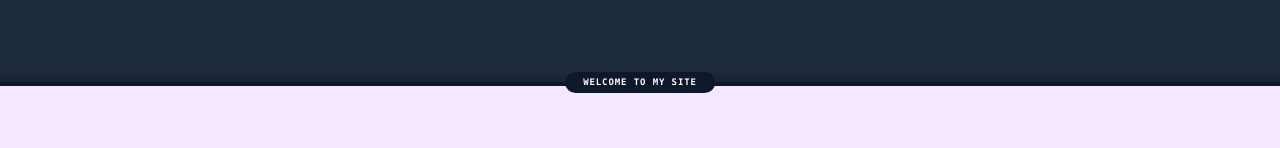
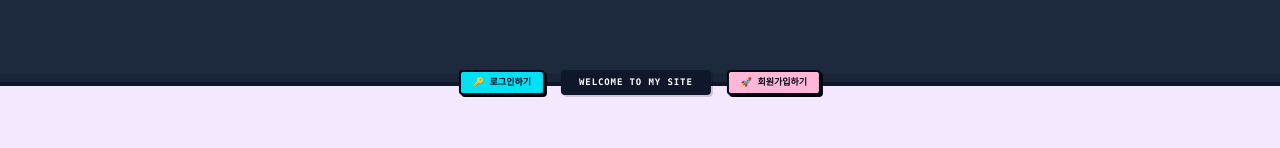
Before and after one commit to yangdahyee/skywalker, a React (Vite) app: page / in a window 1280 px wide. Shown: the part 440-588 px from the top of the page. Built offline with nearby package versions, Linux system fonts and the light colour scheme; no server answers.

Commit message:
🎨 design: 메인화면 및 내비게이션 모달 내 인증 UI 레이아웃 개편
- MainPage.tsx 로그인/회원가입/로그아웃 버튼
- DesktopMenu.tsx 내비게이션 모달 내부 디자인 변경

```diff
--- a/src/components/DesktopMenu.tsx
+++ b/src/components/DesktopMenu.tsx
@@ -84,14 +84,22 @@ export default function DesktopMenu({ setIsModalOpen }: DesktopMenuProps) {
             className="bg-[#FFFDF9] border-[4px] border-slate-900 rounded-2xl p-1 shadow-[10px_10px_0px_0px_rgba(0,0,0,1)] w-[460px] flex flex-col overflow-hidden opacity-0 select-none text-slate-900"
           >
             {/* 상단 윈도우 컨트롤 헤더 */}
-            <div className="bg-slate-900 text-[#FDF2E9] text-[11px] font-black px-4 py-2 flex items-center justify-between tracking-widest">
+            <div className="bg-slate-900 text-[#FDF2E9] text-[11px] rounded-xl font-black px-4 py-2 flex items-center justify-between tracking-widest">
               <span>📂 SPACE_OS_HUD:\PROJECTS_MENU</span>
               <button
                 onClick={handleClose}
-                className="bg-[#FF6B6B] border-2 border-slate-900 text-slate-950 font-black text-[12px] w-6 h-6 flex items-center justify-between items-center justify-center rounded shadow-[1.5px_1.5px_0px_rgba(0,0,0,1)] hover:bg-rose-500 active:translate-x-[1px] active:translate-y-[1px] active:shadow-none transition-all cursor-pointer"
+                className="bg-[#FF6B6B] border-2 border-slate-900  text-slate-950 font-black text-[12px] w-6 h-6 flex items-center justify-between items-center justify-center rounded shadow-[1.5px_1.5px_0px_rgba(0,0,0,1)] hover:bg-rose-500 active:translate-x-[1px] active:translate-y-[1px] active:shadow-none transition-all cursor-pointer"
               >
                 ×
               </button>
+            </div>
+
+            {/* 유저 정보 / 상태 */}
+            <div className="bg-slate-100 border-b-2 border-slate-900 p-2 text-[9px] font-black text-slate-600 flex justify-between px-4 items-center select-none">
+              <div className=" text-slate-900 py-0.5 text-[11px] tracking-wide uppercase ">{isLoggedIn ? `PILOT: ${user?.user_metadata?.nickname || "AUTHENTICATED"}` : "ANONYMOUS_DRIVE"}</div>
+              <div>
+                STATUS: <span className="text-emerald-600">ONLINE</span>
+              </div>
             </div>
 
             {/* 윈도우 폴더 내부 링크 보드 */}
@@ -211,11 +219,11 @@ export default function DesktopMenu({ setIsModalOpen }: DesktopMenuProps) {
                     handleSignOut()
                     setIsOpen(false)
                   }}
-                  className="flex flex-col items-center p-3 border-2 border-dashed border-transparent hover:border-red-500 hover:bg-red-50 rounded-xl cursor-pointer transition-all group col-span-2"
+                  className="flex flex-col items-center p-3 border-2 border-dashed border-transparent hover:border-red-500 hover:bg-red-50 rounded-xl cursor-pointer transition-all group"
                 >
                   <div className="w-11 h-11 text-red-400 group-hover:scale-110 transition-transform filter drop-shadow-[2px_2px_0px_rgba(0,0,0,1)]">
                     <svg viewBox="0 0 100 100" className="w-full h-full">
-                      <rect x="20" y="15" width="60" height="70" fill="#F87171" stroke="#1A1A1A" strokeWidth="4" />
+                      <rect x="15" y="15" width="60" height="70" fill="#F87171" stroke="#1A1A1A" strokeWidth="4" />
                       <polygon points="65,50 45,30 45,42 25,42 25,58 45,58 45,70" fill="#FFF" stroke="#1A1A1A" strokeWidth="3" />
                     </svg>
                   </div>
@@ -261,15 +269,10 @@ export default function DesktopMenu({ setIsModalOpen }: DesktopMenuProps) {
               )}
             </div>
 
-            {/* 하단 시스템 스태터스 바 영역에 닉네임 동적 렌더링 */}
-            <div className="bg-slate-100 border-t-2 border-slate-900 p-2 text-[9px] font-black text-slate-600 flex justify-between px-4 items-center">
-              <div>
-                STATUS: <span className="text-emerald-600">ONLINE</span>
-              </div>
-              {/* 로그인 시 닉네임이 시스템 정보창에 흐르게  */}
-              <div className="bg-slate-900 text-yellow-300 px-2 py-0.5 text-[8px] tracking-wide uppercase shadow-[1px_1px_0px_rgba(0,0,0,1)]">
-                {isLoggedIn ? `📟 PILOT: ${user?.user_metadata?.nickname || "AUTHENTICATED"}` : "📟 ANONYMOUS_DRIVE"}
-              </div>
+            {/* 하단 시스템 인포 영역 장식용 패널 유지 */}
+            <div className="bg-slate-900 border-t-2 rounded-xl border-slate-950 p-2 text-[8px] font-bold text-slate-500 flex justify-between px-4">
+              <span>SYSTEM: GLOBAL_NAV_ACTIVE</span>
+              <span>ITEMS: {isLoggedIn ? "7" : "8"}</span>
             </div>
           </div>
         </div>
--- a/src/hooks/mutations/use-sign-out.ts
+++ b/src/hooks/mutations/use-sign-out.ts
@@ -24,7 +24,7 @@ export const useSignOut = () => {
       console.log("Cockpit System Terminated. Safe Escape Success.")
 
       // 3. 다시 로그인 관문 페이지로 전송
-      navigate("/login")
+      navigate("/")
     },
 
     // TS/ESLint 에러 대응: 묵인용 any를 제거하고 공식 AuthError 스펙 지정
--- a/src/pages/MainPage.tsx
+++ b/src/pages/MainPage.tsx
@@ -1,10 +1,17 @@
 // src/pages/MainPage.tsx
+import { useNavigate } from "react-router-dom"
 import GroguSvg from "../assets/svg/GroguSvg"
 import DashboardCard from "../components/main/DashboardCard"
 import { appMainRoutes } from "../routes"
 import type { RouteHandleMeta } from "../routes"
+import { useAuthStore } from "../store/useAuthStore"
+import { useSignOut } from "../hooks/mutations/use-sign-out"
 
 export default function MainPage() {
+  const navigate = useNavigate()
+  const { user, isLoggedIn } = useAuthStore()
+  const { mutate: handleSignOut, isPending } = useSignOut()
+
   // appMainRoutes 구조에서 실제 하위 페이지 배열을 가져옴
   const layoutRoutes = appMainRoutes[0]?.children?.[0]?.children || []
 
@@ -33,8 +40,43 @@ export default function MainPage() {
       {/* LOWER ZONE: 하단 물리 제어 데스크 대시보드 */}
       <div className="relative z-10 w-full bg-purple-100 border-t-4 border-slate-900 py-8 px-4 md:py-16 md:px-6 shadow-[0_-8px_0px_0px_rgba(15,23,42,0.15)] pointer-events-auto flex flex-col items-center mt-auto">
         {/* 패널 중앙 제어용 장식 바 */}
-        <div className="absolute -top-3.5 left-1/2 -translate-x-1/2 bg-slate-900 text-white text-[9px] font-black px-4 py-0.5 rounded-full border-2 border-slate-900 tracking-widest uppercase whitelist">
-          WELCOME TO MY SITE
+        <div className="absolute -top-4 left-1/2 -translate-x-1/2 flex items-center gap-2 md:gap-4 whitespace-nowrap z-30 select-none">
+          {isLoggedIn ? (
+            /* [A] 로그인 상태일 때: 웰컴 / 로그아웃 */
+            <>
+              <div className="bg-slate-900 text-white text-[9px] font-black px-4 py-1 border-2 border-slate-900 tracking-widest uppercase rounded-sm shadow-[2px_2px_0px_rgba(0,0,0,0.15)] flex items-center gap-1.5">
+                <span className="w-1.5 h-1.5 bg-emerald-400 rounded-full animate-ping" /> {user?.user_metadata?.nickname || "ONLINE"}
+              </div>
+              <button
+                onClick={() => handleSignOut()}
+                disabled={isPending}
+                className="bg-[#FF6B6B] hover:bg-rose-500 text-slate-950 text-[9px] font-black px-3 py-1 border-2 border-slate-950 rounded-sm shadow-[2px_2px_0px_rgba(0,0,0,1)] active:translate-x-[1px] active:translate-y-[1px] active:shadow-none transition-all cursor-pointer disabled:opacity-50"
+              >
+                {isPending ? "TERMINATING..." : "❌ 로그아웃하기"}
+              </button>
+            </>
+          ) : (
+            /* [B] 비로그인 상태일 때: 로그인 / 회원가입 */
+            <>
+              <button
+                onClick={() => navigate("/login")}
+                className="bg-[#00e1f5] hover:bg-cyan-400 text-slate-950 text-[9px] font-black px-3 py-1 border-2 border-slate-950 rounded-sm shadow-[2px_2px_0px_rgba(0,0,0,1)] active:translate-x-[1px] active:translate-y-[1px] active:shadow-none transition-all cursor-pointer"
+              >
+                🔑 로그인하기
+              </button>
+
+              <div className="bg-slate-900 text-white text-[9px] font-black px-4 py-1 border-2 border-slate-900 tracking-widest uppercase rounded-sm shadow-[2px_2px_0px_rgba(0,0,0,0.15)]">
+                WELCOME TO MY SITE
+              </div>
+
+              <button
+                onClick={() => navigate("/signup")}
+                className="bg-[#ffb7d5] hover:bg-pink-400 text-slate-950 text-[9px] font-black px-3 py-1 border-2 border-slate-950 rounded-sm shadow-[2px_2px_0px_rgba(0,0,0,1)] active:translate-x-[1px] active:translate-y-[1px] active:shadow-none transition-all cursor-pointer"
+              >
+                🚀 회원가입하기
+              </button>
+            </>
+          )}
         </div>
 
         {/* 모바일에서는 가로폭에 맞게 1줄 정렬, 태블릿 이상부터 정렬되도록 max-w 및 gap 최적화 */}
```
